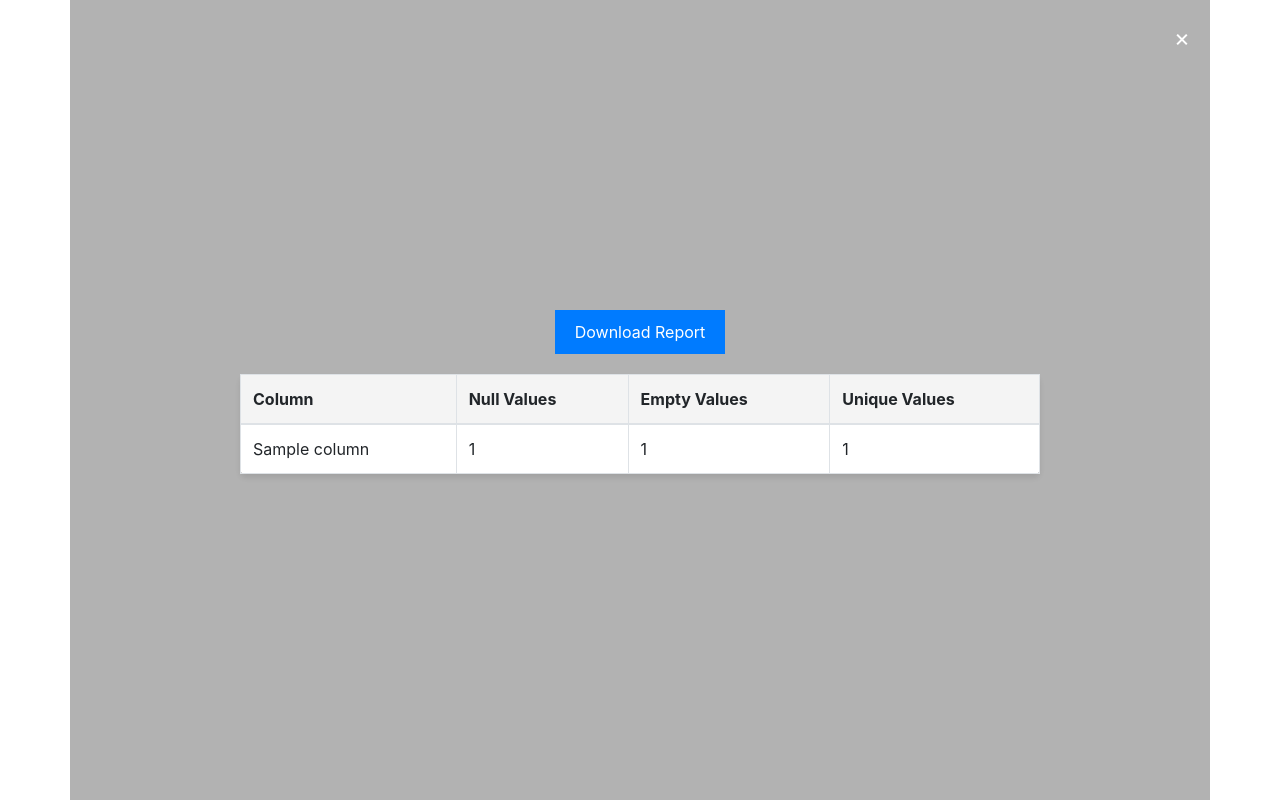
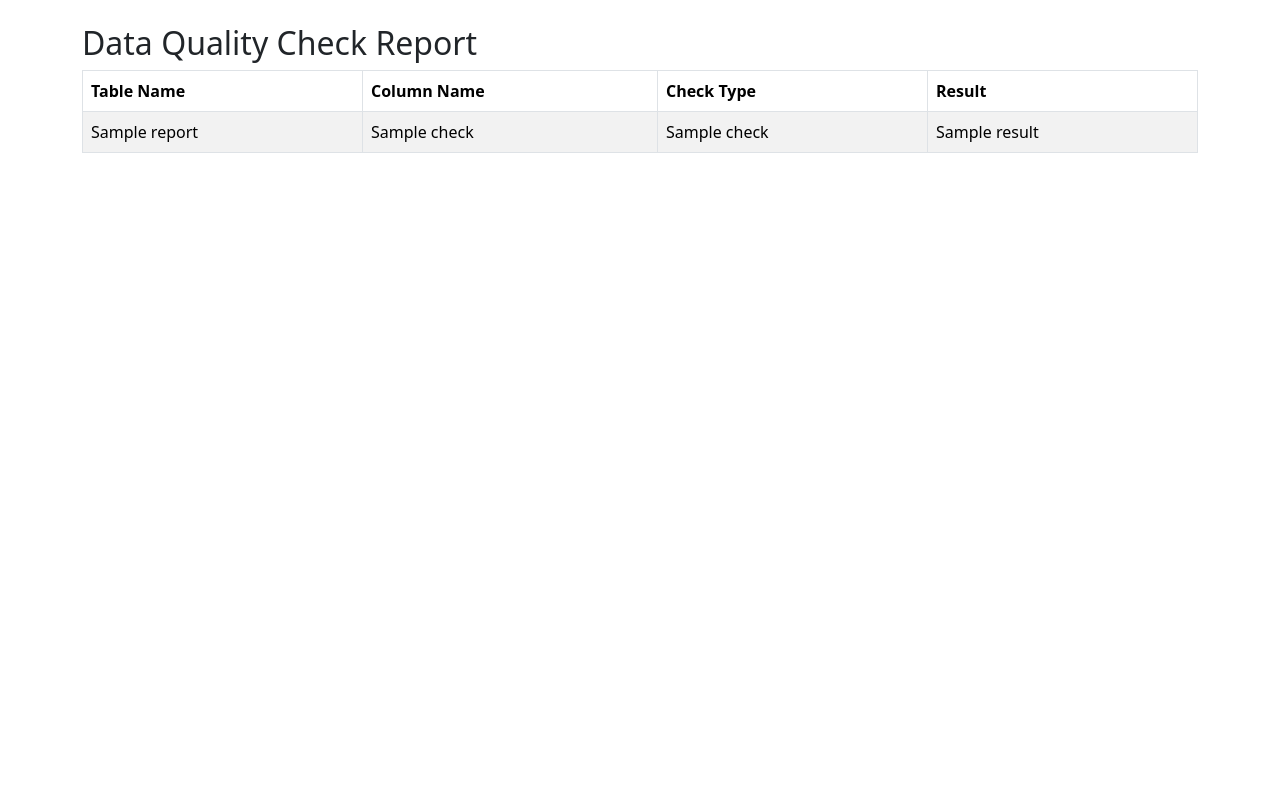
Before and after one commit to shiv-Apexon/Data-Quality-Utility, a Django app: template templates/QCA/report_template.html in a window 1280 px wide. Run offline with Django 5.2, Linux system fonts and the light colour scheme; the template is opened without the code that fills it: most values are stand-ins (such as "Sample title", 1, 10 or a date in 2020); some libraries are stand-ins or nearby versions.

Commit message:
[Shivraj] Add: Generated reposrt for multiple tables.

```diff
--- a/templates/QCA/db_info.html
+++ b/templates/QCA/db_info.html
@@ -338,6 +338,8 @@ $('#save_columns').on('click', function(event) {
             csrfmiddlewaretoken: $('input[name="csrfmiddlewaretoken"]').val()  // CSRF token for security
         },
         success: function(response) {
+            $('#report_area').html(response.report);
+
             // Handle the server response here (e.g., display the report)
             console.log('Report generated successfully:', response);
         },
--- a/templates/QCA/report_template.html
+++ b/templates/QCA/report_template.html
@@ -3,113 +3,45 @@
 <head>
     <meta charset="UTF-8">
     <meta name="viewport" content="width=device-width, initial-scale=1.0">
-    <title>{{ report.title }}</title>
+    <title>Data Quality Check Report</title>
     <!-- Bootstrap CSS -->
-    <link href="https://stackpath.bootstrapcdn.com/bootstrap/4.5.2/css/bootstrap.min.css" rel="stylesheet">
-    <style>
-        /* Full screen overlay with blur background */
-        #report_area {
-            position: fixed;
-            top: 0;
-            left: 0;
-            right: 0;
-            bottom: 0;
-            background: rgba(0, 0, 0, 0.301); /* Semi-transparent black background */
-            backdrop-filter: blur(8px); /* Apply blur to the background */
-            z-index: 9999; /* Make sure it is on top of everything else */
-            display: flex;
-            flex-direction: column;
-            align-items: center;
-            justify-content: center;
-            padding: 20px;
-        }
-
-        /* Table styling */
-        table {
-            width: 100%;
-            max-width: 800px;
-            margin: 0 auto;
-            background-color: white;
-            border-radius: 5px;
-            box-shadow: 0 4px 6px rgba(0, 0, 0, 0.1);
-        }
-
-        th, td {
-            padding: 12px;
-            text-align: left;
-            border-bottom: 1px solid #ddd;
-        }
-
-        th {
-            background-color: #f4f4f4;
-        }
-
-        /* Button styling */
-        .download-btn {
-            margin-bottom: 20px;
-            padding: 10px 20px;
-            background-color: #007bff;
-            color: white;
-            border: none;
-            font-size: 16px;
-            cursor: pointer;
-        }
-
-        .download-btn:hover {
-            background-color: #0056b3;
-        }
-
-        /* Close button */
-        .close-btn {
-            position: absolute;
-            top: 20px;
-            right: 20px;
-            font-size: 24px;
-            color: white;
-            cursor: pointer;
-        }
-    </style>
+    <link href="https://cdn.jsdelivr.net/npm/bootstrap@5.3.0-alpha1/dist/css/bootstrap.min.css" rel="stylesheet" integrity="sha384-KyZXEJAfShW3lZcxGJl1fAc9Ozs7Dee9zB4ggtBsLfYwDqQv32v9d//Te2c6yAkB" crossorigin="anonymous">
 </head>
 <body>
-    <!-- Report Area (Overlay) -->
-    <div id="report_area" class="container" >
-        <!-- Close button -->
-        <span class="close-btn" onclick="document.getElementById('report_area').style.display = 'none';">&times;</span>
+    <div class="container my-4">
+        <h2>Data Quality Check Report</h2>
 
-        <!-- Download Button -->
-        <button class="download-btn" onclick="downloadReport()">Download Report</button>
-
-        <!-- Report Content (Table) -->
-        <table class="table table-bordered">
+        {% if report %}
+            <div class="table-responsive">
+                <table class="table table-bordered table-striped">
                     <thead>
                         <tr>
-                    <th>Column</th>
-                    <th>Null Values</th>
-                    <th>Empty Values</th>
-                    <th>Unique Values</th>
+                            <th>Table Name</th>
+                            <th>Column Name</th>
+                            <th>Check Type</th>
+                            <th>Result</th>
                         </tr>
                     </thead>
                     <tbody>
-                {% for column, counts in report.items %}
+                        {% for table_name, checks in report.items %}
+                            {% for check in checks %}
                                 <tr>
-                    <td>{{ column }}</td>
-                    <td>{{ counts.null_count }}</td>
-                    <td>{{ counts.empty_count }}</td>
-                    <td>{{ counts.unique_count }}</td>
+                                    <td>{{ table_name }}</td>
+                                    <td>{{ check.column_name }}</td>
+                                    <td>{{ check.check_name }}</td>
+                                    <td>{{ check.result }}</td>
                                 </tr>
+                            {% endfor %}
                         {% endfor %}
                     </tbody>
                 </table>
             </div>
+        {% else %}
+            <p>No data quality checks available.</p>
+        {% endif %}
+    </div>
 
-    <!-- Bootstrap JS and dependencies -->
-    <script src="https://code.jquery.com/jquery-3.6.0.min.js"></script>
-    <script src="https://cdnjs.cloudflare.com/ajax/libs/jspdf/2.5.1/jspdf.umd.min.js"></script>
-    <script src="https://cdn.jsdelivr.net/npm/@popperjs/core@2.9.1/dist/umd/popper.min.js"></script>
-    <script src="https://stackpath.bootstrapcdn.com/bootstrap/4.5.2/js/bootstrap.min.js"></script>
-    <script src="https://cdnjs.cloudflare.com/ajax/libs/html2canvas/0.4.1/html2canvas.min.js"></script>
-    <script src="https://cdnjs.cloudflare.com/ajax/libs/html2canvas/0.4.1/html2canvas.min.js"></script>
-    <script src="https://cdnjs.cloudflare.com/ajax/libs/jspdf/2.5.1/jspdf.umd.min.js"></script>
-
+    <!-- Bootstrap JS (optional for certain components) -->
+    <script src="https://cdn.jsdelivr.net/npm/bootstrap@5.3.0-alpha1/dist/js/bootstrap.bundle.min.js" integrity="sha384-pzjw8f+ua7Kw1TIq0ebVZQeJ0GMWbqp6tpdF6vhjY02rrNByI96cUocpIzyO2jFt" crossorigin="anonymous"></script>
 </body>
 </html>
```
Also changed, not shown: Quality_Check_App/views.py (+73 -65 lines). Lines whose indentation alone changed are shown as unchanged.
